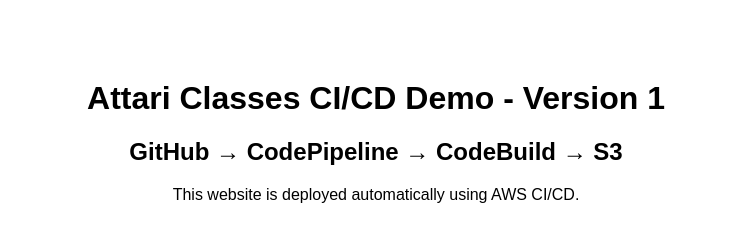
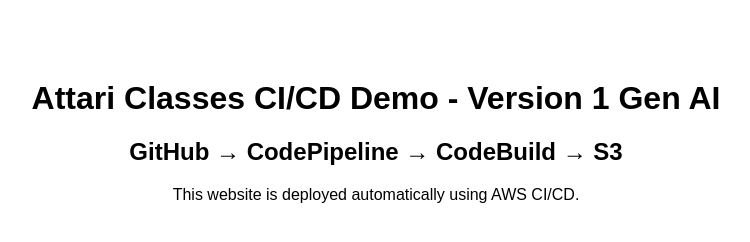
Before and after one commit to Nalini-gs/ci-cd-pipeline, a plain HTML site: page index.html in a window 1280 px wide. Shown: the whole page, without its empty margins (264-1014 px from the left). Drawn offline with Linux system fonts and the light colour scheme.

Commit message:
Update title and header for CI/CD demo page

```diff
--- a/index.html
+++ b/index.html
@@ -1,10 +1,10 @@
 <!DOCTYPE html>
 <html>
 <head>
-    <title>AAAttari Classes CI/CD Demo</title>
+    <title>Attari Classes CI/CD Demo</title>
 </head>
 <body style="font-family: Arial; text-align: center; margin-top: 80px;">
-    <h1>Attari Classes CI/CD Demo - Version 1</h1>
+    <h1>Attari Classes CI/CD Demo - Version 1 Gen AI</h1>
     <h2>GitHub → CodePipeline → CodeBuild → S3</h2>
     <p>This website is deployed automatically using AWS CI/CD.</p>
 </body>
```
